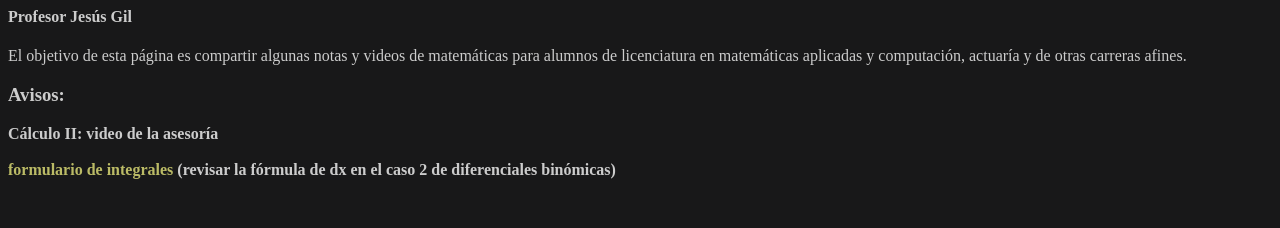
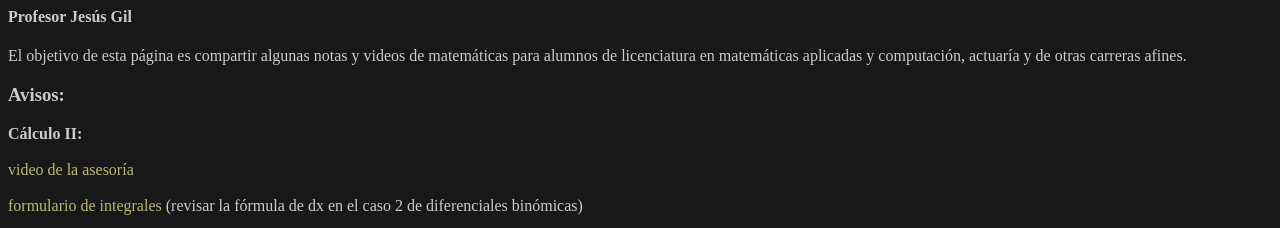
Before and after one commit to jgwalneko/jgwalneko.github.io, a plain HTML site: page index.html in a window 1280 px wide. Shown: the top 228 px of the page. Drawn offline with Linux system fonts and the light colour scheme.

Commit message:
Update index.html

```diff
--- a/index.html
+++ b/index.html
@@ -9,7 +9,8 @@
     alumnos de licenciatura en matemáticas aplicadas y computación, actuaría y de otras carreras afines.
     <p>
     <h3>Avisos:</h3>
-        <b>Cálculo II: video de la asesoría<br><br>
+        <b>Cálculo II:</b><br><br>
+            <a href="https://youtu.be/KHPsOzE9l5g">video de la asesoría</a><br><br>
             <a href="form_int.pdf">formulario de integrales</a> (revisar la fórmula de dx en el caso 2 de diferenciales binómicas)<br><br>
 
         <br><br><hr><br>
```
